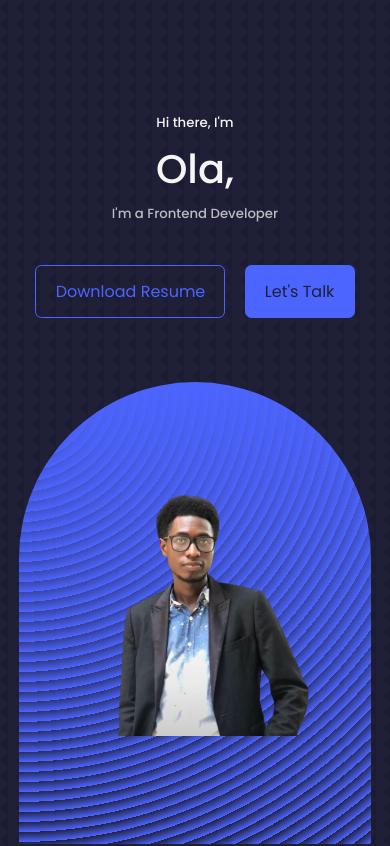
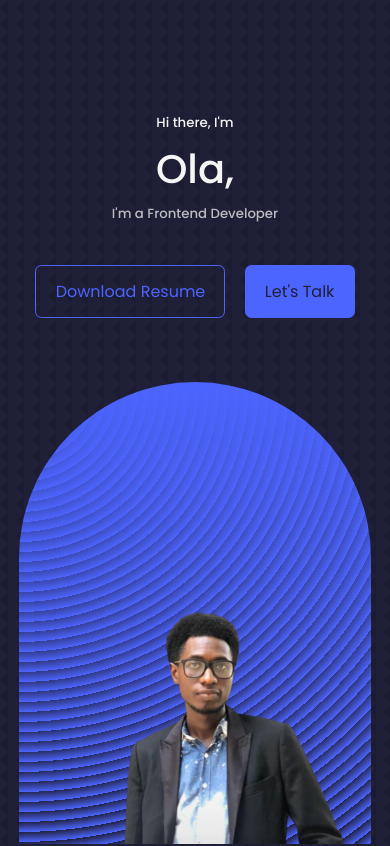
Before and after one commit to Olixfills/portfolio, a React (Create React App) app: page / in a window 390 px wide. Shown: the top 846 px of the page. Built offline with nearby package versions, Linux system fonts and the light colour scheme.

Commit message:
completed header section mobile6

```diff
--- a/src/components/header/header.css
+++ b/src/components/header/header.css
@@ -47,11 +47,19 @@ header{
     padding: 5rem 1.5rem 1.5rem 1.5rem;
 }
 
+.me img{
+    position: absolute;
+    top: 0;
+    left: 1rem;
+}
+
 
 /* ANCHOR: MEDIA QUERIES========= MD ========= */
 
 @media (max-width: 1024px) {
-
+    .me img {
+            top: 12rem;
+        }
 
 }
 
```
